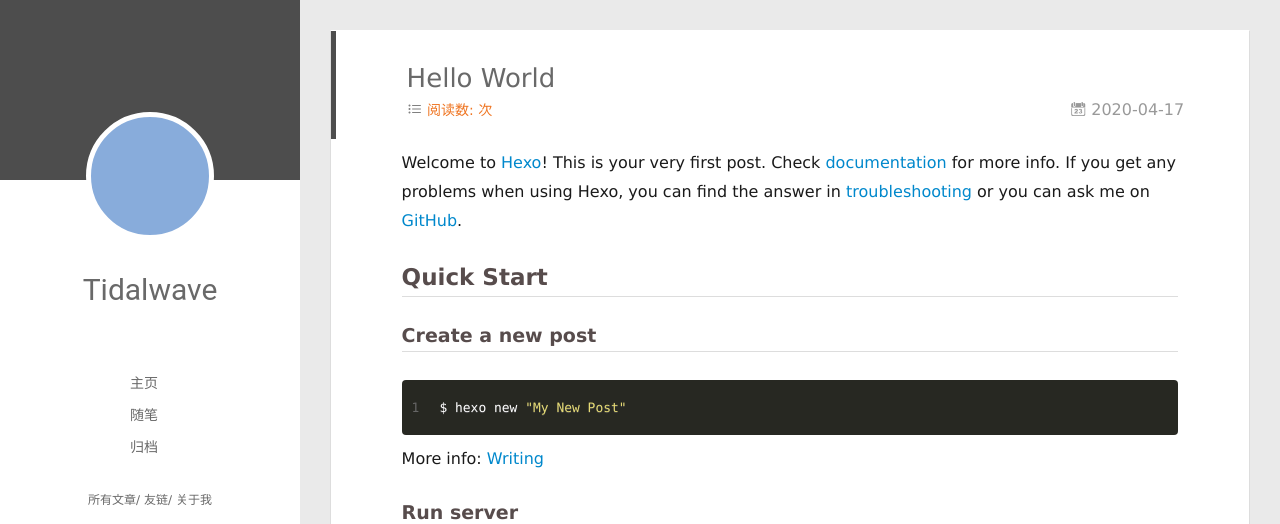
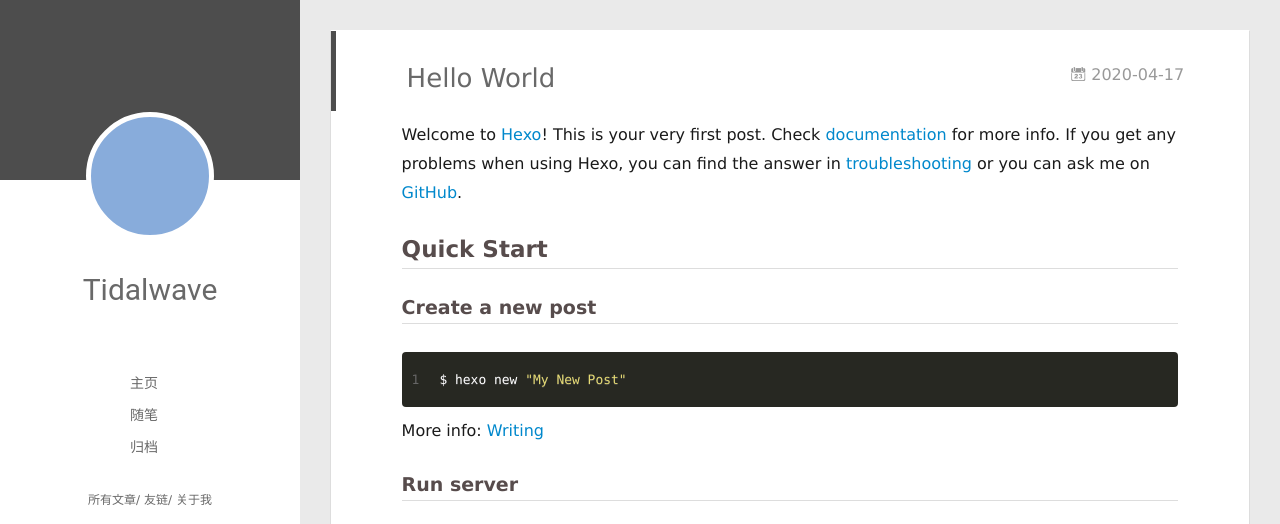
Before and after one commit to dudu0924/dudu0924.github.io, a plain HTML site: page 2020/04/17/hello-world/index.html in a window 1280 px wide. Shown: the top 524 px of the page. Drawn offline with Linux system fonts and the light colour scheme; some packages are replaced by stand-ins of ours; a script that the page names is missing.

Commit message:
Site updated: 2020-04-18 12:43:37

```diff
--- a/2020/04/17/hello-world/index.html
+++ b/2020/04/17/hello-world/index.html
@@ -172,17 +172,6 @@
     </h1>
 
 
-        <!--显示阅读次数-->
-
-          <br/>
-          <a class="cloud-tie-join-count" href="javascript:void(0);" style="color:gray;font-size:14px;">
-          <span class="icon-sort"></span>
-          <span id="busuanzi_container_page_pv" style="color:#ef7522;font-size:14px;">
-                阅读数: <span id="busuanzi_value_page_pv"></span>次 &nbsp;&nbsp;
-          </span>
-          </a>
-
-        <!--显示阅读次数完毕-->
 
         <a href="/2020/04/17/hello-world/" class="archive-article-date">
   	<time datetime="2020-04-17T05:42:01.328Z" itemprop="datePublished"><i class="icon-calendar icon"></i>2020-04-17</time>
@@ -393,7 +382,6 @@ return o(i(t),arguments.length<2?void 0:u(arguments[1]))}})},function(t,n,r){var
 
 
 
-<script  async  src="https://dn-lbstatics.qbox.me/busuanzi/2.3/busuanzi.pure.mini.js"></script>
 
 
 <div class="tools-col" q-class="show:isShow,hide:isShow|isFalse" q-on="click:stop(e)">
```
Also changed, not shown: 2020/04/17/dairyforhexo/index.html (+0 -12 lines), archives/2020/04/index.html (+0 -1 lines), archives/2020/index.html (+0 -1 lines), archives/index.html (+0 -1 lines), index.html (+0 -7 lines), tags/随笔/index.html (+0 -1 lines).
